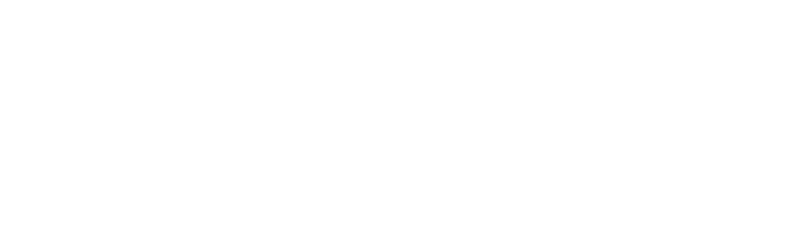
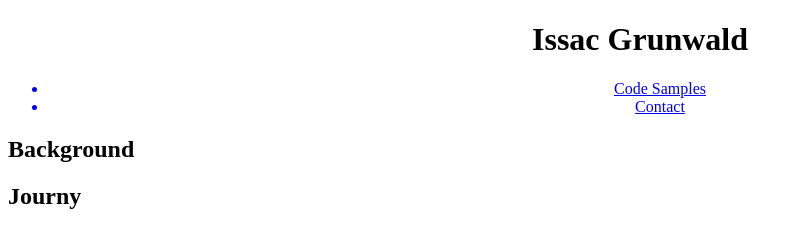
Before and after one commit to issacg1/issac.github.io, a plain HTML site: page index.html in a window 1280 px wide. Shown: the whole page, without its empty margins (0-803 px from the left). Drawn offline with Linux system fonts and the light colour scheme.

Commit message:
creating content

```diff
--- a/index.html
+++ b/index.html
@@ -5,18 +5,28 @@
     <title>My Profile Website</title>
     <meta name="description" content="">
     <meta name="viewport" content="width=device-width, initial-scale=1">
+
+    <link rel="stylesheet" type="text/css" href="main.css">
   </head>
 
   <body>
-    <header id="header" class="">
+    <header id="header" class="header">
+      <h1>Issac Grunwald</h1>
 
+      <ul>
+        <a href="/code_samples"><li>Code Samples</li></a>
+        <a href="/contact"><li class="link">Contact</li></a>
+      </ul>
 
     </header><!-- /header -->
 
+    <div>
+      <h2>Background</h2>
+    </div>
 
-
-
-
+    <div>
+     <h2>Journy</h2>
+    </div>
 
   </body>
 </html>
--- /dev/null
+++ b/main.css
@@ -0,0 +1,4 @@
+header {
+  text-align: center;
+  background-image: src"header.jpg";
+}
--- a/style/main.css
+++ b/style/main.css
@@ -0,0 +1,4 @@
+header {
+  text-align: center;
+  background-image: url("header.jpg");
+}
```
Also changed, not shown: photos/header.jpg (added).
